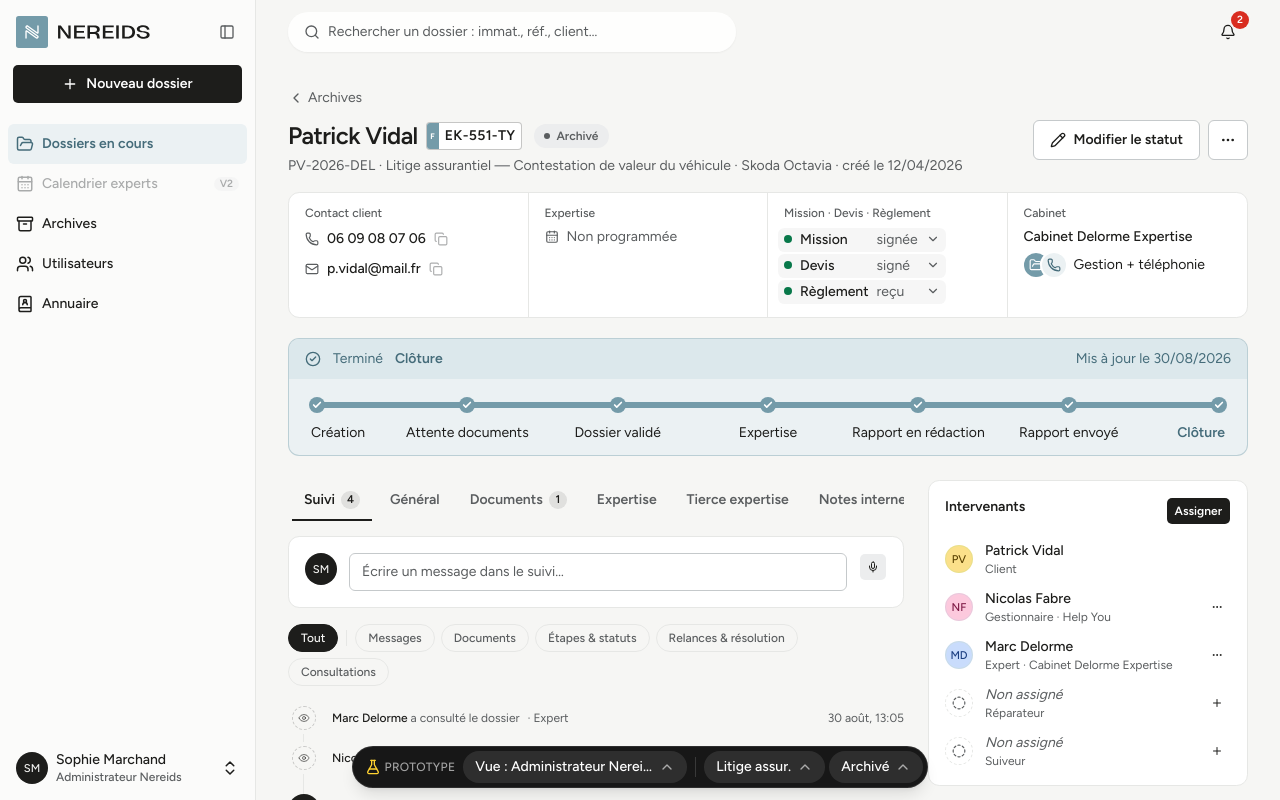
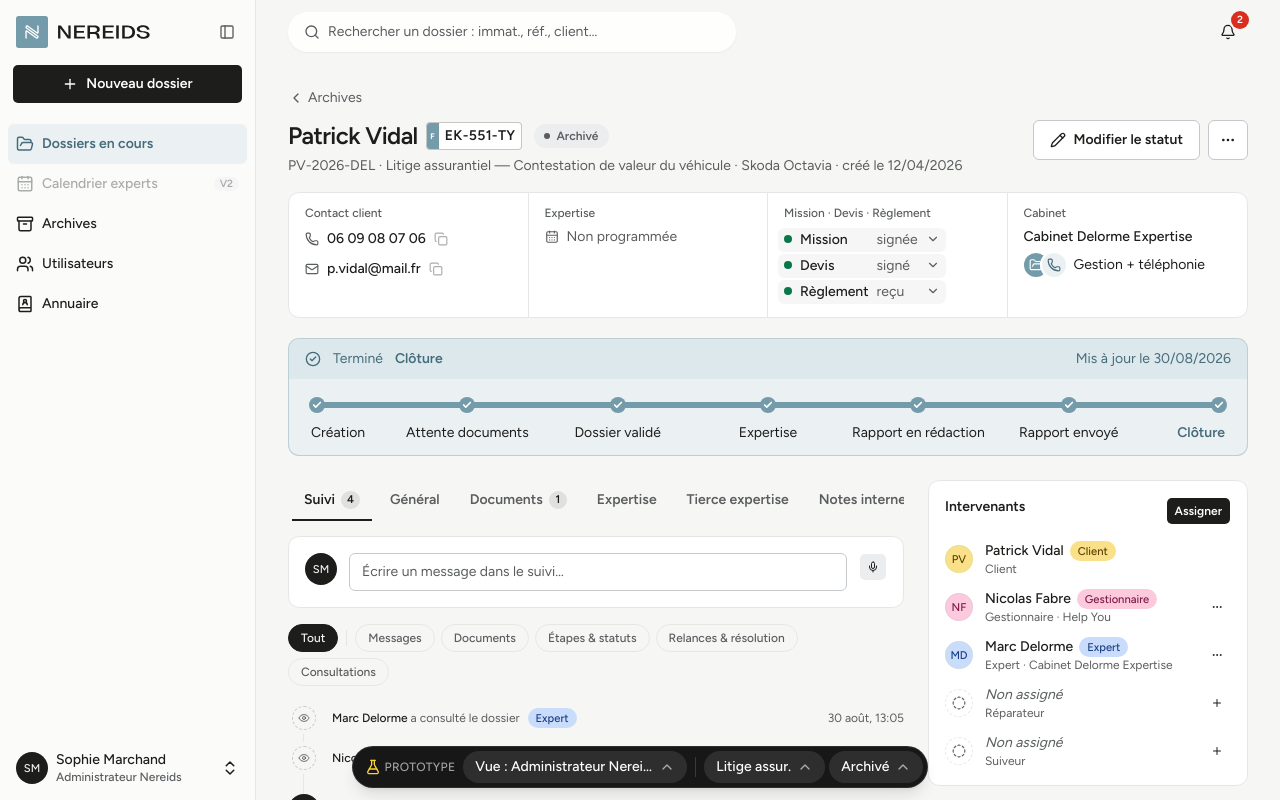
Before and after one commit to juliegaladrim-ux/Nereids, a Next.js app: page /admin/dossiers/NER-2026-0031 in a window 1280 px wide. Shown: the top 800 px of the page. Built offline with nearby package versions, Linux system fonts and the light colour scheme.

Commit message:
Repères visuels : pastille de rôle colorée dans le suivi, les intervenants, les documents et les convoqués
Co-Authored-By: Claude Sonnet 5.5 <noreply@anthropic.com>

```diff
--- /dev/null
+++ b/src/components/role-badge.tsx
@@ -0,0 +1,13 @@
+import { cn } from "@/lib/utils"
+import { ROLE_COLORS } from "@/components/user-avatar"
+import { ACTOR_LABELS } from "@/lib/data"
+import type { RoleId } from "@/lib/roles"
+
+/** Pastille du rôle, dans la couleur du rôle (tokens --role-*) : repérer d'un coup d'œil qui est qui */
+export function RoleBadge({ role, label, className }: { role: RoleId; label?: string; className?: string }) {
+  return (
+    <span className={cn("inline-flex h-5 items-center rounded-full px-2 text-[0.7rem] font-medium whitespace-nowrap", ROLE_COLORS[role], className)}>
+      {label ?? ACTOR_LABELS[role]}
+    </span>
+  )
+}
--- a/src/components/user-avatar.tsx
+++ b/src/components/user-avatar.tsx
@@ -4,7 +4,7 @@ import { initials } from "@/lib/format"
 import { userProfile, type RoleId } from "@/lib/roles"
 
 /** Couleur d'identification par rôle (tokens --role-* de globals.css) : même code partout dans le dossier */
-const ROLE_COLORS: Record<RoleId, string> = {
+export const ROLE_COLORS: Record<RoleId, string> = {
   admin: "bg-role-admin-bg text-role-admin",
   gestionnaire: "bg-role-gestionnaire-bg text-role-gestionnaire",
   expert: "bg-role-expert-bg text-role-expert",
--- a/src/features/dossier/dossier-detail.tsx
+++ b/src/features/dossier/dossier-detail.tsx
@@ -37,6 +37,7 @@ import { useRole } from "@/components/app-shell/role-context"
 import { DocThumbnail, useDocPreview } from "@/components/doc-preview"
 import { Immat } from "@/components/immat"
 import { AbonnementBadge, ExpertiseBadge, LateBadge, StatusBadge, ValidationPills } from "@/components/status-badge"
+import { RoleBadge } from "@/components/role-badge"
 import { UserAvatar } from "@/components/user-avatar"
 import { Button } from "@/components/ui/button"
 import { Card, CardAction, CardContent, CardHeader, CardTitle } from "@/components/ui/card"
@@ -846,8 +847,9 @@ function Intervenants({
           <li className="flex items-center gap-3">
             <UserAvatar user={dossier.client} role="client" />
             <div className="min-w-0 text-sm">
-              <p className="truncate font-medium">
+              <p className="flex items-center gap-1.5 truncate font-medium">
                 {personneName(dossier.client)}
+                <RoleBadge role="client" />
               </p>
               <p className="text-xs text-muted-foreground">Client</p>
             </div>
@@ -858,7 +860,10 @@ function Intervenants({
               <li key={i} className="flex items-center gap-3">
                 {u ? <UserAvatar user={u} /> : <span className="grid size-7 place-items-center rounded-full border border-dashed"><CircleDashed className="size-3.5 text-muted-foreground" /></span>}
                 <div className="min-w-0 flex-1 text-sm">
-                  <p className={cn("truncate", u ? "font-medium" : "text-muted-foreground italic")}>{u ? fullName(u) : "Non assigné"}</p>
+                  <p className={cn("flex items-center gap-1.5 truncate", u ? "font-medium" : "text-muted-foreground italic")}>
+                    {u ? fullName(u) : "Non assigné"}
+                    {u && <RoleBadge role={u.role} />}
+                  </p>
                   <p className="truncate text-xs text-muted-foreground">
                     {r.label}
                     {u && u.structure !== fullName(u) && ` · ${u.structure}`}
@@ -1301,7 +1306,7 @@ function Documents({
                   <p className="truncate text-sm font-medium">{doc.name}</p>
                   <p className="text-xs text-muted-foreground">
                     {DOC_CATEGORIES[doc.category]} · <span className="text-foreground">Document du {formatDate(docDate(doc))}</span> · ajouté par{" "}
-                    {fullName(author)} le {formatDateTime(doc.addedAt)} · {doc.size}
+                    {fullName(author)}{author && <RoleBadge role={author.role} className="mx-1 h-4 align-middle" />}le {formatDateTime(doc.addedAt)} · {doc.size}
                   </p>
                 </div>
                 {actions(doc)}
--- a/src/features/dossier/dossier-suivi.tsx
+++ b/src/features/dossier/dossier-suivi.tsx
@@ -27,6 +27,7 @@ import {
 
 import { useRole } from "@/components/app-shell/role-context"
 import { useDocPreview } from "@/components/doc-preview"
+import { RoleBadge } from "@/components/role-badge"
 import { UserAvatar } from "@/components/user-avatar"
 import { Button } from "@/components/ui/button"
 import { Card, CardContent } from "@/components/ui/card"
@@ -168,7 +169,7 @@ export function DossierSuivi({ dossier, onEditCloture }: { dossier: Dossier; onE
                   <span>
                     <span className="font-medium text-foreground">{fullName(author)}</span> a consulté le dossier
                   </span>
-                  {author && <span>· {ACTOR_LABELS[author.role]}</span>}
+                  {author && <RoleBadge role={author.role} />}
                   <span className="ml-auto whitespace-nowrap">{formatDateTime(e.at)}</span>
                 </p>
               </li>
@@ -204,6 +205,7 @@ export function DossierSuivi({ dossier, onEditCloture }: { dossier: Dossier; onE
                       {author ? `par ${fullName(author)}` : "automatique"}
                     </span>
                   )}
+                  {isMsg && author && <RoleBadge role={author.role} />}
                   {isMsg && author && <span className="text-xs text-muted-foreground">{author.structure}</span>}
                   <span className="ml-auto text-xs whitespace-nowrap text-muted-foreground">{formatDateTime(e.at)}</span>
                 </div>
@@ -282,6 +284,7 @@ function Reply({ dossier, event }: { dossier: Dossier; event: TimelineEvent }) {
         <div className="min-w-0 flex-1 pt-0.5">
           <p className="flex flex-wrap items-baseline gap-x-2 text-sm">
             <span className="font-medium">{author?.role === "admin" ? `${fullName(author)} (Nereids)` : fullName(author)}</span>
+            {author && <RoleBadge role={author.role} />}
             <span className="text-xs text-muted-foreground">{toMe ? "vous a répondu" : "a répondu"}</span>
             <span className="ml-auto text-xs whitespace-nowrap text-muted-foreground">{formatDateTime(event.reply.at)}</span>
           </p>
--- a/src/features/dossier/expertise-convoques.tsx
+++ b/src/features/dossier/expertise-convoques.tsx
@@ -4,6 +4,7 @@ import * as React from "react"
 import { toast } from "sonner"
 import { Building2, Copy, Hash, Mail, MapPin, Phone, Plus, UserRound, X } from "lucide-react"
 
+import { RoleBadge } from "@/components/role-badge"
 import { UserAvatar } from "@/components/user-avatar"
 import { Button } from "@/components/ui/button"
 import { Card, CardAction, CardContent, CardHeader, CardTitle } from "@/components/ui/card"
@@ -134,7 +135,7 @@ export function ConvoquesCard({ dossier: d, index = 0, canAdd }: { dossier: Doss
                       )}
                     </p>
                     <div className="flex flex-wrap gap-1.5">
-                      <Tag>{roleLabel(u)}</Tag>
+                      <RoleBadge role={u.role} label={roleLabel(u)} className="h-6 px-2.5 text-xs" />
                       {hosts && (
                         <Tag muted>
                           <MapPin className="size-3" /> Lieu de l&apos;expertise
```
